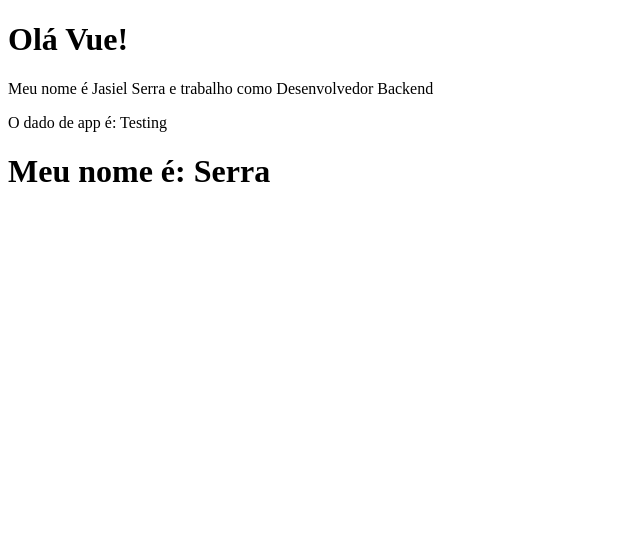
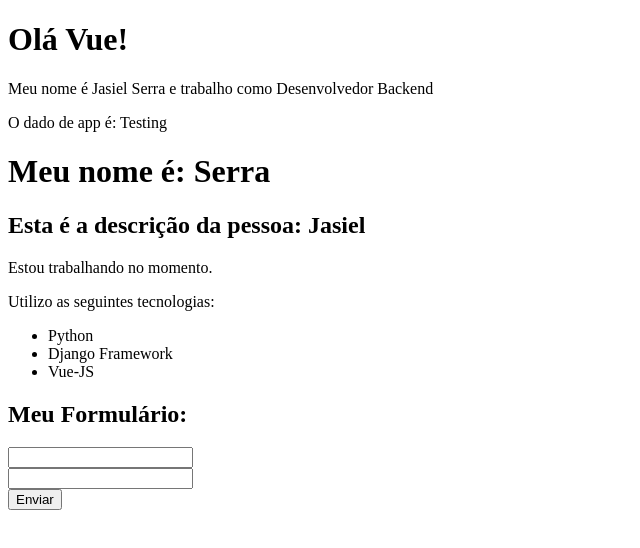
Before and after one commit to jasielserra/Projeto-Vue, a Vue app: page / in a window 1280 px wide. Shown: the top 548 px of the page, without its empty margins (0-640 px from the left). Built offline with nearby package versions, Linux system fonts and the light colour scheme.

Commit message:
Components Hierarchy

```diff
--- a/src/App.vue
+++ b/src/App.vue
@@ -3,15 +3,18 @@
     <PrimeiroComponente/>
     <p>O dado de app é: {{testando}} </p>
     <LifeCycle/>
+    <Pessoa/>
   </div>
 </template>
 
 <script>
   import PrimeiroComponente from './components/PrimeiroComponente.vue'
   import LifeCycle from './components/LifeCycle.vue'
+  import Pessoa from "@/components/Pessoa";
     export default {
       name: 'App',
       components:{
+        Pessoa,
         PrimeiroComponente,
         LifeCycle
       },
--- /dev/null
+++ b/src/components/Info.vue
@@ -0,0 +1,17 @@
+<template>
+  <div>
+    <p>Estou trabalhando no momento.</p>
+    <p>Utilizo as seguintes tecnologias:</p>
+    <ul>
+      <li>Python</li>
+      <li>Django Framework</li>
+      <li>Vue-JS</li>
+    </ul>
+  </div>
+</template>
+
+<script>
+export default {
+  name: "Info"
+}
+</script>
--- /dev/null
+++ b/src/components/Pessoa.vue
@@ -0,0 +1,23 @@
+<template>
+  <div>
+    <h2>Esta é a descrição da pessoa: {{ nome }}</h2>
+    <Info/>
+    <Form/>
+  </div>
+</template>
+<script>
+ import Info from "@/components/Info";
+ import Form from "@/components/form/Form";
+ export default {
+  name: "Pessoa",
+  components: {
+    Form,
+    Info
+  },
+  data(){
+    return {
+      nome: "Jasiel"
+    }
+  }
+}
+</script>
--- /dev/null
+++ b/src/components/form/Form.vue
@@ -0,0 +1,26 @@
+<template>
+  <h2> Meu Formulário: </h2>
+  <form action="">
+    <div>
+       <InputText/>
+    </div>
+    <div>
+       <InputText/>
+    </div>
+    <div>
+       <Submit/>
+    </div>
+  </form>
+</template>
+<script>
+import InputText from "@/components/form/InputText";
+import Submit from "@/components/form/Submit";
+
+export default {
+  name: "Form",
+  components:{
+    InputText,
+    Submit
+  }
+}
+</script>
--- /dev/null
+++ b/src/components/form/InputText.vue
@@ -0,0 +1,9 @@
+<template>
+  <input type="text">
+</template>
+
+<script>
+export default {
+  name: "InputText"
+}
+</script>
--- /dev/null
+++ b/src/components/form/Submit.vue
@@ -0,0 +1,9 @@
+<template>
+  <input type="submit" value="Enviar">
+</template>
+
+<script>
+export default {
+  name: "Submit"
+}
+</script>
```
